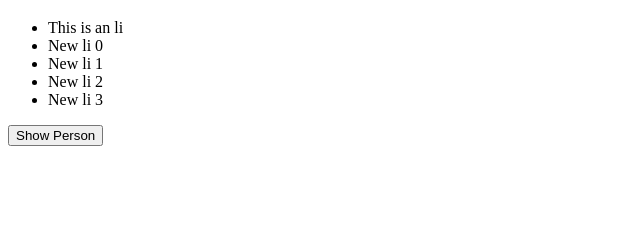
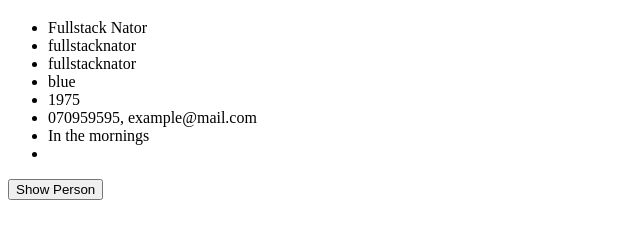
Before and after one commit to fullstacknator/dom-group-5, a website: page www/public/group-5/index.html in a window 1280 px wide. Shown: the part 61-300 px from the top of the page, without its empty margins (0-640 px from the left). Drawn offline with Linux system fonts and the light colour scheme.

Commit message:
add querySelector to script.js

```diff
--- a/www/public/group-5/fullstacknator.json
+++ b/www/public/group-5/fullstacknator.json
@@ -5,6 +5,9 @@
   "github": "fullstacknator",
   "personalityType": "blue",
   "birthYear": "1975",
+  "contactInfo": "070959595, example@mail.com",
+  "timeProductive": "In the mornings",
+  "dreamJob?": "King",
   "zodiac": {
     "name": "Leo",
     "element": "fire",
--- a/www/public/group-5/index.html
+++ b/www/public/group-5/index.html
@@ -14,7 +14,14 @@
   <h1>Group-5</h1>
 
   <ul id="ul">
-    <li class="li">This is an li</li>
+    <li class="name"></li>
+    <li id="discord"></li>
+    <li class="github"></li>
+    <li id="personalityType"></li>
+    <li class="birthYear"></li>
+    <li id="contactInfo"></li>
+    <li class="timeProductive"></li>
+    <li id="dreamJob"></li>
   </ul>
 
   <button class="btn-show">Show Person</button>
--- a/www/public/group-5/script.js
+++ b/www/public/group-5/script.js
@@ -1,13 +1,25 @@
 // First test with console
 // console.log( "hello💥" )
-
+fetch('fullstacknator.json')
+.then((res) => res.json())
+.then((data) => {
 // First test with DOM
 // window.document.writeln( "Hello💥💥💥💥💥💥💥" )
+const name = document.querySelector('.name').textContent = data.firstname + " " + data.lastname
+const discord = document.querySelector('#discord').textContent = data.discord
+const github = document.querySelector('.github').textContent = data.discord
+const personalityType = document.querySelector('#personalityType').textContent = data.personalityType
+const birthYear = document.querySelector('.birthYear').textContent = data.birthYear
+const contactInfo= document.querySelector('#contactInfo').textContent = data.contactInfo
+const timeProductive = document.querySelector('.timeProductive').textContent = data.timeProductive
+
 
 // Using the nodes of the DOM
 const ul = document.querySelector( '#ul' )
 const li = document.querySelector( '.li' )
 const button = document.querySelector( '.btn-show' )
+})
+.catch((err) => console.log(err));
 
 console.log( "This is ul", ul )
 console.log( "This is li", li )
```
Also changed, not shown: www/public/group-5/README.md.
